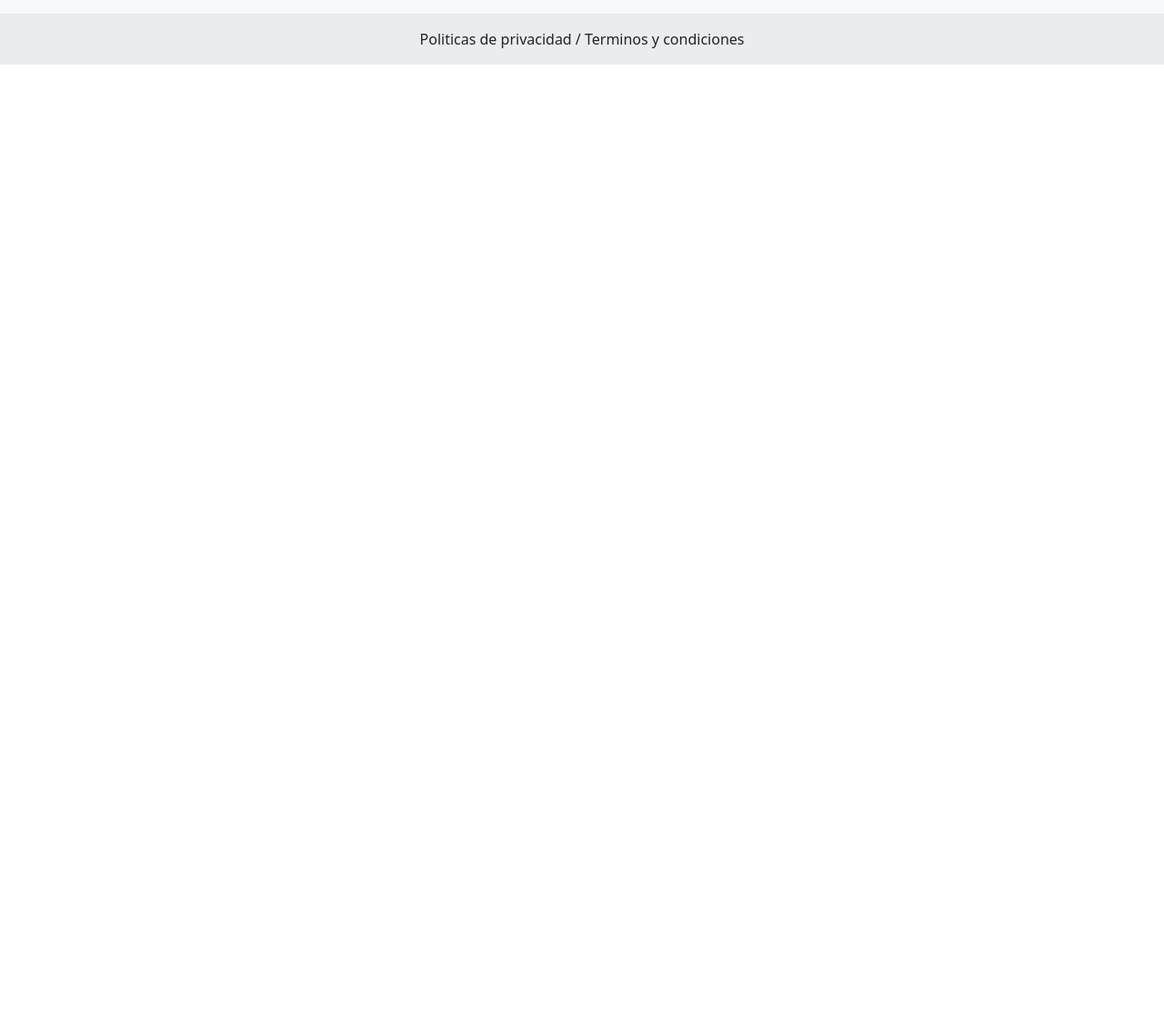
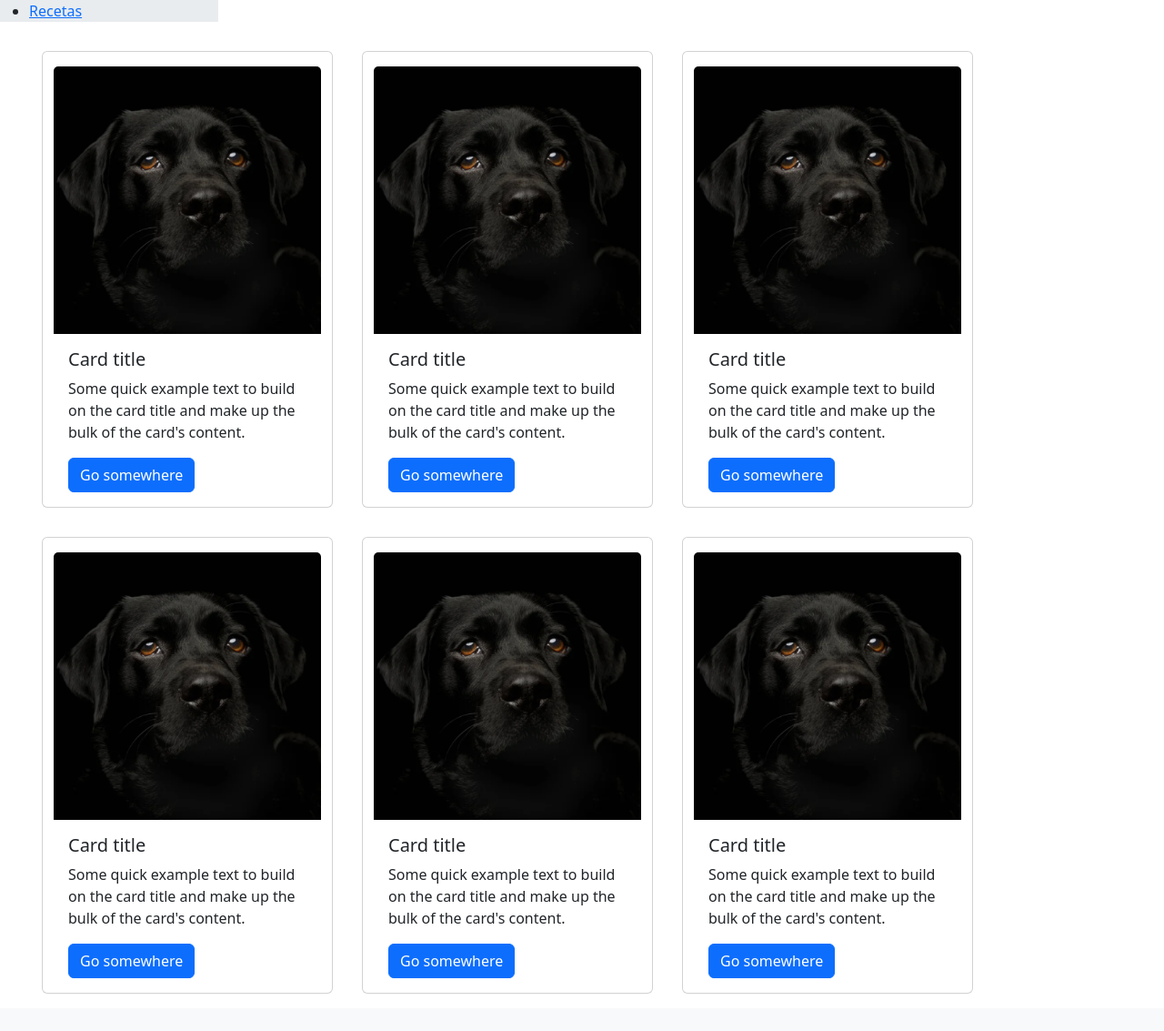
Before and after one commit to bastian982/Dulces_Y_Ladridos-LoopLegion, a website: page src/pages/publicaciones.html in a window 1280 px wide. Shown: the part 303-1436 px from the top of the page at 91% size. Before the commit the page ends 800 px from the top, so only its background shows below. Drawn offline with nearby package versions, Linux system fonts and the light colour scheme.

Commit message:
add: Seccion principal de publicaciones y categorias

```diff
--- a/src/pages/publicaciones.html
+++ b/src/pages/publicaciones.html
@@ -12,7 +12,7 @@
   <link rel="stylesheet" href="../style-sheets/style.css" />
 </head>
 
-<body>
+<body >
   <header class="container-sm-fluid ps-0 pe-0 pt-0">
     <nav class="container-sm-fluid ps-0 pe-0 pt-0">
       <div class="navbar navbar-expand-lg  justify-content-between navbarSuperior" id="navbarSuperior">
@@ -77,13 +77,79 @@
     </nav>
 
   </header>
+  <h1>PUBLICACIONES</h1>
+
+  <aside class="bg-body-secondary" style="width: 15rem;">
+
+    <h4>Categorias</h4>
+   <nav>
+     <ul>
+      <li><a href="">Alimentación</a></li>
+      <li><a href="">Cuidado</a></li>
+      <li><a href="">Tips</a></li>
+      <li><a href="">Recetas</a></li>
+     </ul>
+   </nav>
+ </aside>
+
+  <main class="container  d-flex justify-content-center row">
+    <article class="card m-3 col-4 " style="width: 20rem;">
+      <img src="../img/perrito.jpg" class="card-img-top mt-3" alt="...">
+      <div class="card-body">
+        <h5 class="card-title">Card title</h5>
+        <p class="card-text">Some quick example text to build on the card title and make up the bulk of the card's content.</p>
+        <a href="#" class="btn btn-primary">Go somewhere</a>
+      </div>
+    </article>
+
+    <article class="card m-3 col-4" style="width: 20rem;">
+      <img src="../img/perrito.jpg" class="card-img-top mt-3" alt="...">
+      <div class="card-body">
+        <h5 class="card-title">Card title</h5>
+        <p class="card-text">Some quick example text to build on the card title and make up the bulk of the card's content.</p>
+        <a href="#" class="btn btn-primary">Go somewhere</a>
+      </div>
+    </article>
+
+    <article class="card m-3 col-4" style="width: 20rem;">
+      <img src="../img/perrito.jpg" class="card-img-top mt-3" alt="...">
+      <div class="card-body">
+        <h5 class="card-title">Card title</h5>
+        <p class="card-text">Some quick example text to build on the card title and make up the bulk of the card's content.</p>
+        <a href="#" class="btn btn-primary">Go somewhere</a>
+      </div>
+    </article>
+
+    <article class="card m-3 col-4" style="width: 20rem;">
+      <img src="../img/perrito.jpg" class="card-img-top mt-3" alt="...">
+      <div class="card-body">
+        <h5 class="card-title">Card title</h5>
+        <p class="card-text">Some quick example text to build on the card title and make up the bulk of the card's content.</p>
+        <a href="#" class="btn btn-primary">Go somewhere</a>
+      </div>
+    </article>
+
+    <article class="card m-3 col-4" style="width: 20rem;">
+      <img src="../img/perrito.jpg" class="card-img-top mt-3" alt="...">
+      <div class="card-body">
+        <h5 class="card-title">Card title</h5>
+        <p class="card-text">Some quick example text to build on the card title and make up the bulk of the card's content.</p>
+        <a href="#" class="btn btn-primary">Go somewhere</a>
+      </div>
+    </article>
+
+    <article class="card m-3 col-4" style="width: 20rem;">
+      <img src="../img/perrito.jpg" class="card-img-top mt-3" alt="...">
+      <div class="card-body">
+        <h5 class="card-title">Card title</h5>
+        <p class="card-text">Some quick example text to build on the card title and make up the bulk of the card's content.</p>
+        <a href="#" class="btn btn-primary">Go somewhere</a>
+      </div>
+    </article>
 
 
-  <main class="container container-fluid">
+  </main>
 
-    <h1>PUBLICACIONES</h1>
-
-  </main>
 
   <footer class="text-center bg-body-tertiary">
     <!-- Grid container -->
```
Also changed, not shown: index.html (+3 -2 lines), src/img/perrito.jpg (added).
